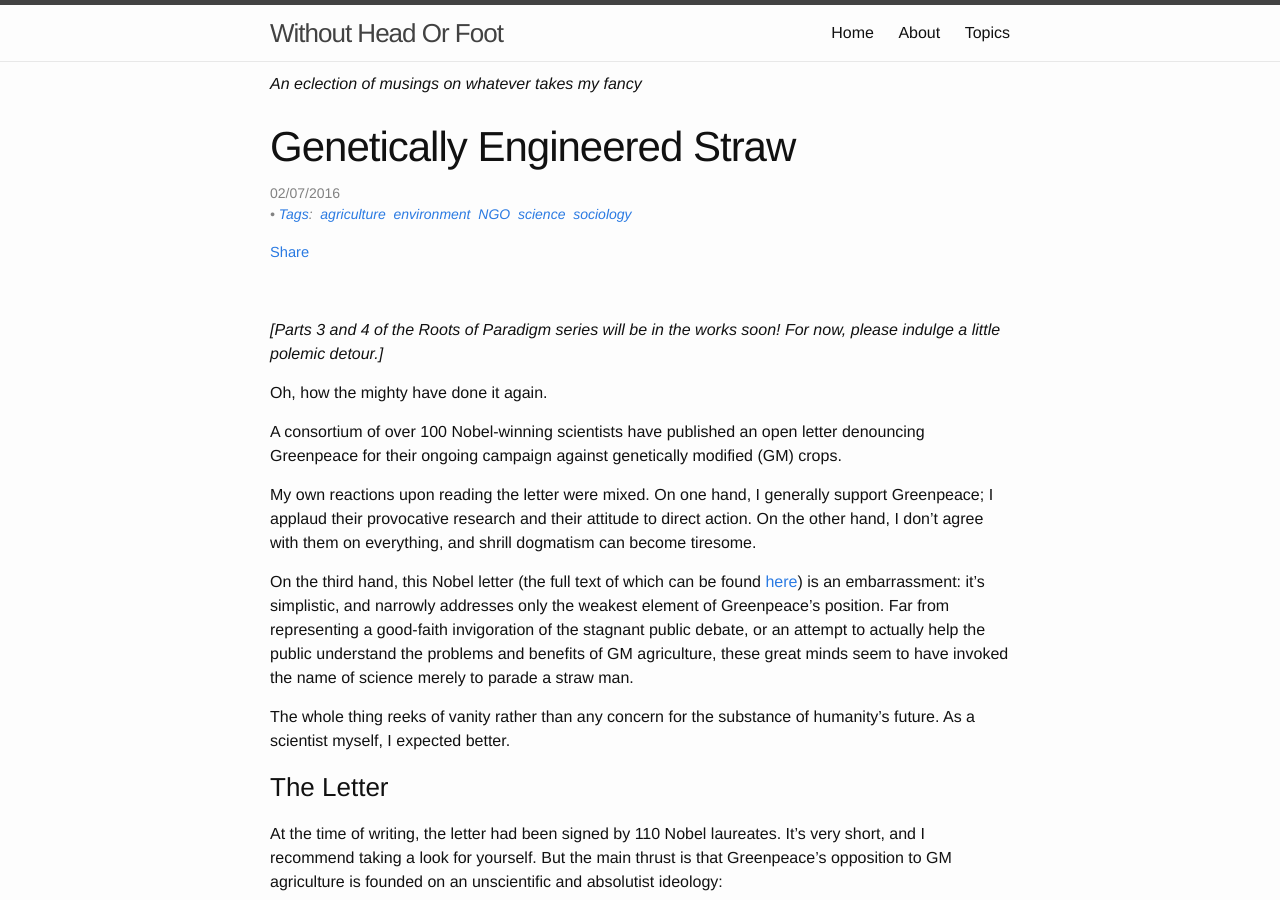
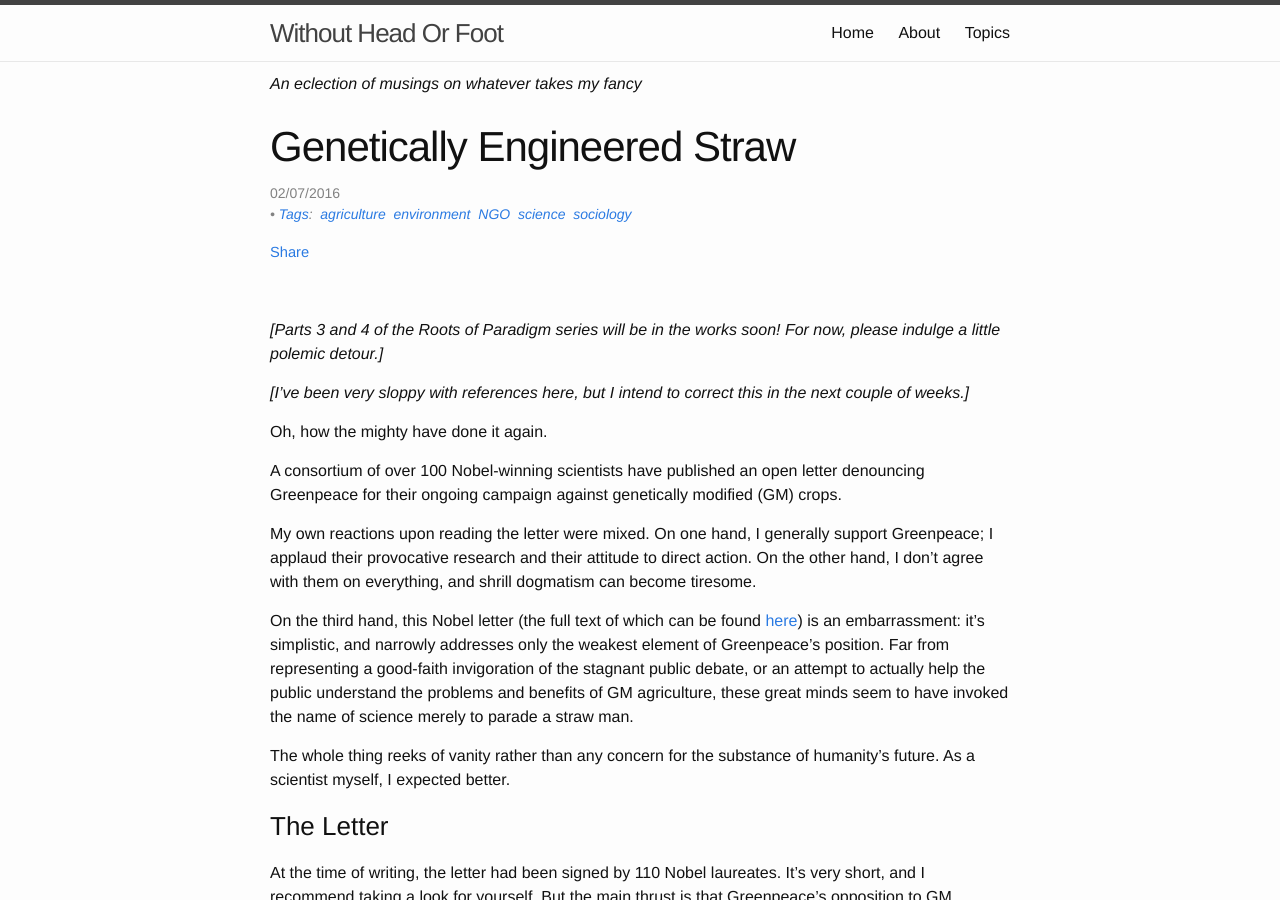
Before and after one commit to Allium/WithoutHeadOrFoot, a Jekyll site: the page built from _posts/2016-07-02-Genetically-Engineered-Straw.md, in a window 1280 px wide and 900 px high. Built offline with Jekyll 4.4.1, drawn with Linux system fonts in a browser that asks for light colours; comment, search, counter and statistics services are not loaded.

Commit message:
References apology

```diff
--- a/_posts/2016-07-02-Genetically-Engineered-Straw.md
+++ b/_posts/2016-07-02-Genetically-Engineered-Straw.md
@@ -5,6 +5,8 @@ tags:	[agriculture, environment, NGO, science, sociology]
 ---
 
 *[Parts 3 and 4 of the Roots of Paradigm series will be in the works soon! For now, please indulge a little polemic detour.]*
+
+*[I've been very sloppy with references here, but I intend to correct this in the next couple of weeks.]*
 
 Oh, how the mighty have done it again.
 
```
